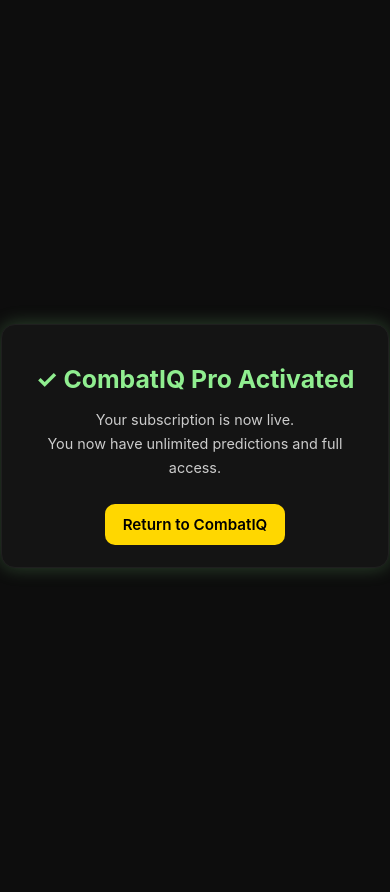
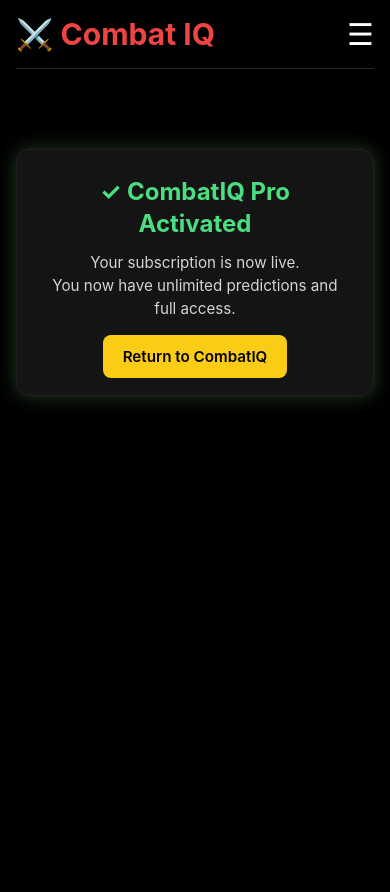
Before and after one commit to jtorres-1/combatIQ, a Flask app: page /success in a window 390 px wide. After the commit the page ends 403 px from the top, so only its background shows below. Run offline with Flask 3, Linux system fonts and the light colour scheme; some libraries are stand-ins or nearby versions.

Commit message:
Update success.html

```diff
--- a/templates/success.html
+++ b/templates/success.html
@@ -3,20 +3,15 @@
 <head>
   <meta charset="UTF-8">
   <title>CombatIQ Pro — Activated</title>
+  <meta name="viewport" content="width=device-width, initial-scale=1">
+
+  <script src="https://cdn.tailwindcss.com"></script>
 
   <style>
     body {
+      background-color: #000;
+      color: white;
       font-family: Inter, sans-serif;
-      background-color: #0d0d0d;
-      color: white;
-      display: flex;
-      flex-direction: column;
-      align-items: center;
-      justify-content: center;
-      min-height: 100vh;
-      margin: 0;
-      text-align: center;
-      padding: 1.5rem;
     }
 
     .card {
@@ -27,75 +22,61 @@
       max-width: 360px;
       width: 100%;
       border: 1px solid #1f1f1f;
+      text-align: center;
     }
 
-    h1 {
-      color: #90ee90;
-      font-size: 2rem;
-      font-weight: 700;
-      margin-bottom: 12px;
-    }
-
-    p {
-      color: #ccc;
-      font-size: 1rem;
-      margin-bottom: 24px;
-      line-height: 1.5rem;
-    }
-
-    a {
-      color: black;
-      background: #ffd700;
-      text-decoration: none;
-      padding: 12px 20px;
-      border-radius: 10px;
-      font-size: 1rem;
-      font-weight: 600;
-      transition: 0.2s;
-      display: inline-block;
-    }
-
-    a:hover {
-      background: #ffe056;
-    }
-
-    /* ===== MOBILE OPTIMIZATION ===== */
     @media (max-width: 640px) {
-      .card {
-        padding: 26px;
-        border-radius: 14px;
-      }
-      h1 {
-        font-size: 1.7rem;
-      }
-      p {
-        font-size: 0.95rem;
-      }
-      a {
-        font-size: 0.95rem;
-        padding: 11px 18px;
-      }
-    }
-
-    @media (max-width: 420px) {
-      h1 {
-        font-size: 1.55rem;
-      }
-      p {
-        font-size: 0.9rem;
-      }
-      .card {
-        padding: 22px;
-      }
+      .card { padding: 26px; border-radius: 14px; }
+      h1 { font-size: 1.7rem; }
+      p { font-size: 0.95rem; }
+      a { font-size: 0.95rem; padding: 11px 18px; }
     }
   </style>
 </head>
 
-<body>
-  <div class="card">
-    <h1>✓ CombatIQ Pro Activated</h1>
-    <p>Your subscription is now live.<br>You now have unlimited predictions and full access.</p>
-    <a href="/">Return to CombatIQ</a>
+<body class="min-h-screen flex flex-col items-center px-4">
+
+  <!-- NAVIGATION (copied from index.html exactly) -->
+  <nav class="w-full max-w-6xl border-b border-neutral-800 py-4 flex justify-between items-center">
+    <h1 class="text-3xl font-bold text-red-500">⚔️ Combat IQ</h1>
+
+    <div class="hidden sm:flex gap-6 text-sm items-center">
+      <a class="text-gray-300 hover:text-yellow-400" href="/">Home</a>
+      <a class="text-gray-300 hover:text-yellow-400" href="/betting">Betting Mode</a>
+      <a class="text-gray-300 hover:text-yellow-400" href="/history">History</a>
+      <a class="text-yellow-400 hover:text-yellow-300" href="/upgrade">Upgrade</a>
+      <a class="text-xs text-red-400 hover:text-red-300" href="{{ url_for('logout') }}">Logout</a>
+    </div>
+
+    <button id="menuBtn" class="sm:hidden text-white text-3xl">&#9776;</button>
+  </nav>
+
+  <!-- Mobile menu -->
+  <div id="mobileMenu" class="hidden w-full max-w-6xl bg-neutral-900 border-b border-neutral-800 p-4 sm:hidden flex flex-col gap-3 text-base">
+    <a href="/" class="text-gray-200">Home</a>
+    <a href="/betting" class="text-gray-200">Betting Mode</a>
+    <a href="/history" class="text-gray-200">History</a>
+    <a href="/upgrade" class="text-yellow-400">Upgrade</a>
+    <a href="{{ url_for('logout') }}" class="text-red-400 text-sm">Logout</a>
   </div>
+
+  <!-- Card Content -->
+  <div class="card mt-20">
+    <h1 class="text-green-400 font-bold text-2xl mb-3">✓ CombatIQ Pro Activated</h1>
+    <p class="text-neutral-300 mb-6">
+      Your subscription is now live.<br>
+      You now have unlimited predictions and full access.
+    </p>
+    <a href="/" class="bg-yellow-400 text-black px-5 py-3 rounded-lg font-semibold hover:bg-yellow-300 transition">
+      Return to CombatIQ
+    </a>
+  </div>
+
+  <script>
+    document.getElementById("menuBtn").onclick = () => {
+      document.getElementById("mobileMenu").classList.toggle("hidden");
+    };
+  </script>
+
 </body>
 </html>
```
